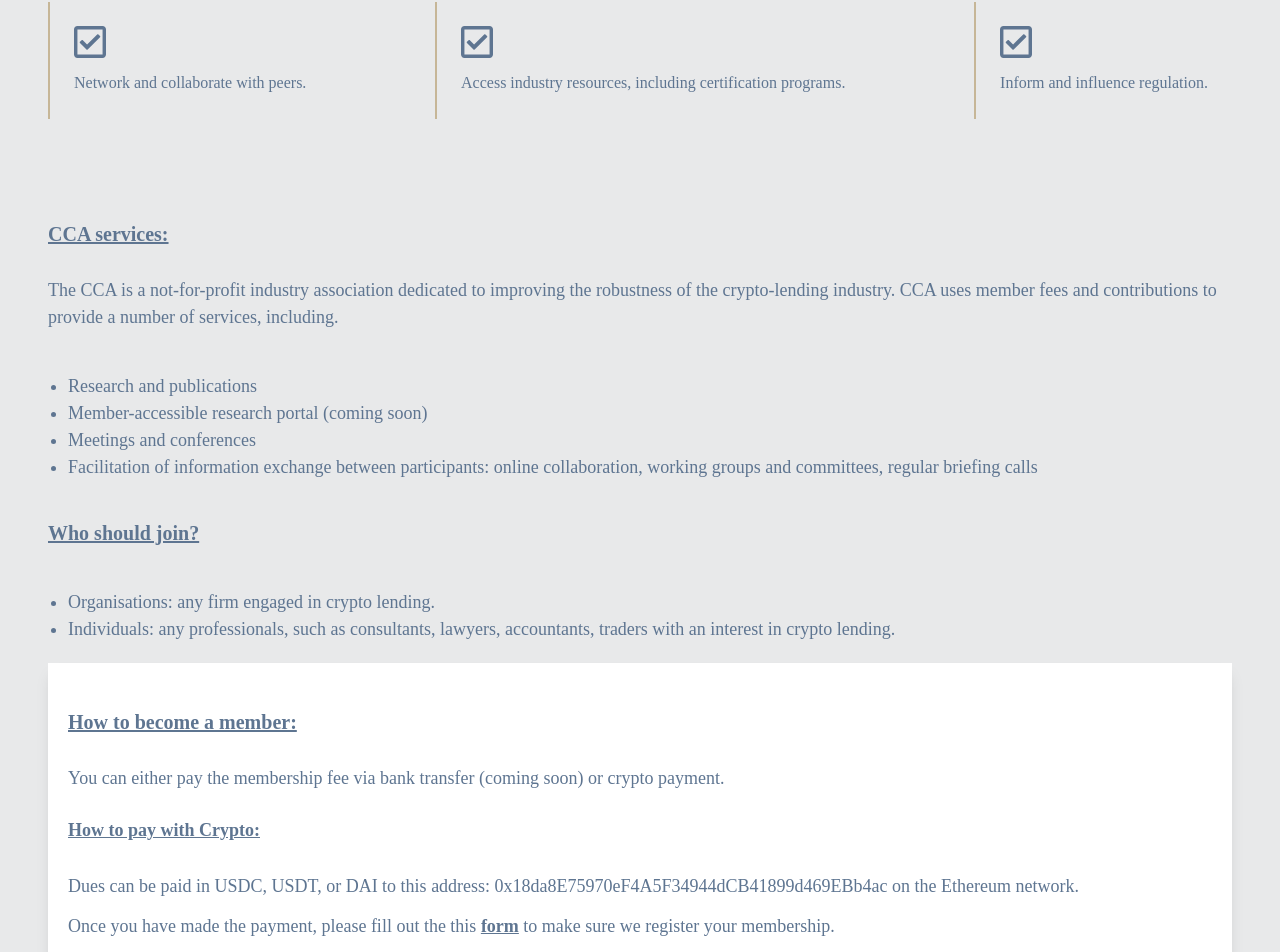
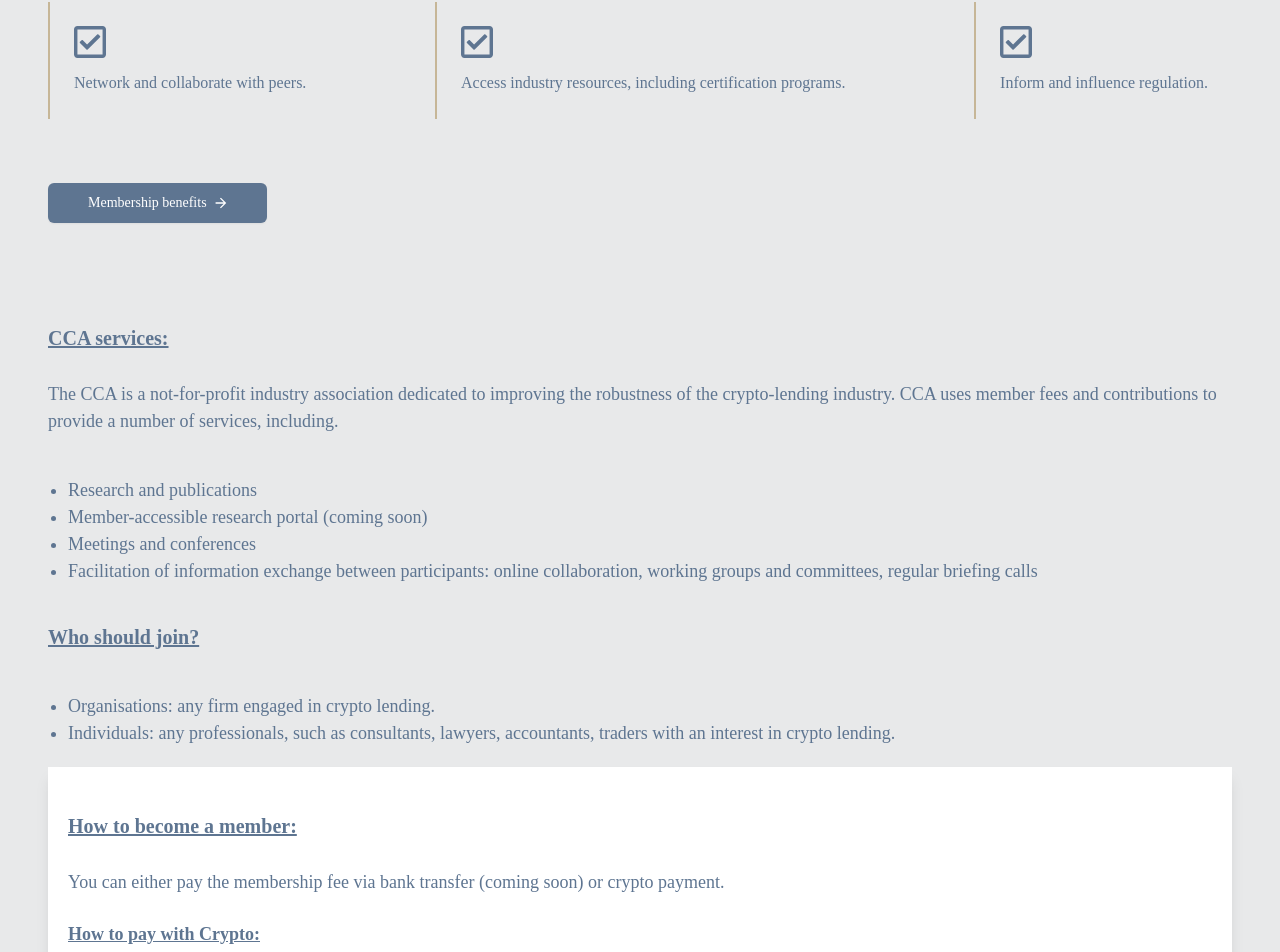
Before and after one commit to crypto-credit-association/cca-website, a Next.js app: page /membership in a window 1280 px wide. Shown: the part 718-1670 px from the top of the page. Built offline with nearby package versions, Linux system fonts and the light colour scheme; a web font is replaced by a local one.

Commit message:
Membership benefits button added to Membership page

```diff
--- a/pages/membership.js
+++ b/pages/membership.js
@@ -40,8 +40,22 @@ function Membership() {
                   src="/assets/svg/blue-tick.svg"
                   alt="Tick icon"
                 /><p className="ml-6 pb-6 text-base mt-2">Inform and influence regulation.</p>
-
               </div>
+              <Link
+              href="/membership-benefits"
+            >
+              <button
+                type="button"
+                className="mt-16 items-center bg-ccaBlue px-10 inline-flex py-3 border border-transparent text-sm leading-4 font-medium rounded-md shadow-sm text-white"
+              >
+                Membership benefits
+                <img
+                  className="ml-2"
+                  src="/assets/svg/arrow-white-no-border.svg"
+                  alt="Download icon"
+                />
+              </button>
+            </Link>
             </div>
 
             <p className="pb-6 text-xl font-semibold underline">CCA services:</p>
```
